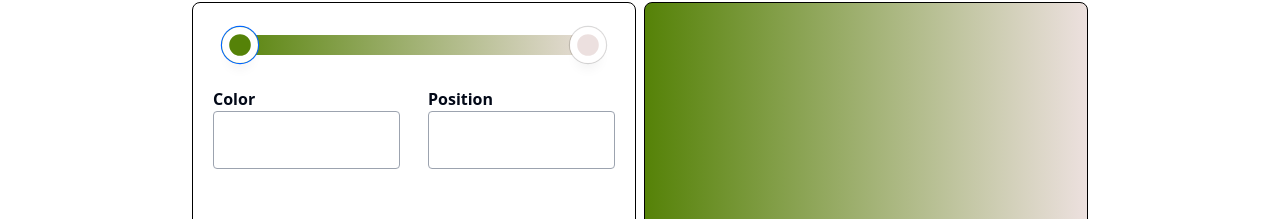
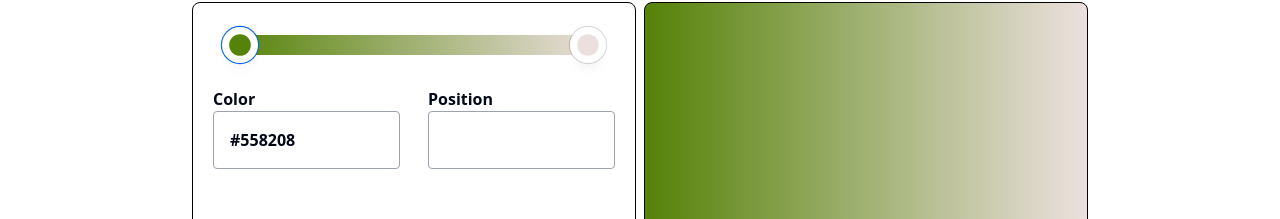
Before and after one commit to chingu-voyages/devex.tools, a React (Vite) app in the folder fetools-app/: page /color-gradient in a window 1280 px wide. Shown: the part 266-485 px from the top of the page. Built offline with nearby package versions, Linux system fonts and the light colour scheme.

Commit message:
make the colorInput work and update color Values

```diff
--- a/fetools-app/src/components/ColorGradientInterface.jsx
+++ b/fetools-app/src/components/ColorGradientInterface.jsx
@@ -1,33 +1,67 @@
-import { useRef, useState } from "react"
+import { useRef, useState, useEffect } from "react"
+import tinycolor from "tinycolor2";
 
-export default function ColorGradientInterface({}){
+export default function ColorGradientInterface({
+    showValues,
+    handleColorChange
+}){
 
-    const [showValues, setShowValues] = useState()
+    const [displayData, setDisplayData] = useState(showValues)
+    const [inputValue, setInputValue] = useState({
+        color: showValues.color
+    });
+
     const colorInputRef = useRef()
 
-    updateValues()
+    // Update displayData when showValues changes
+    useEffect(() => {
+        setDisplayData(showValues);
+    }, [showValues]);
+
+    // Ensure input fields reflect the updated displayData
+    useEffect(() => {
+        if (colorInputRef.current) {
+            colorInputRef.current.value = inputValue.color;
+        }
+    }, [inputValue]);
 
     return(
         <>
         <div className="grid grid-cols-2 grid-rows-3 gap-x-7 gap-y-12 px-5">
-            <label id="color" className="flex flex-col w-full font-bold">Color
-                <input ref={colorInputRef} type="text" className="rounded-sm border border-gray-400 p-4"/>
+            <label id="color" className="flex flex-col w-full font-bold ">Color
+                <input
+                ref={colorInputRef}
+                defaultValue={displayData.color}
+                onChange={handleColorInputChange}
+                placeholder={displayData.color}
+                type="text"
+                className="rounded-sm border border-gray-400 p-4 uppercase"/>
             </label>
             <label id="position" className="flex flex-col w-full font-bold">Position
-                <input type="text" className="rounded-sm border border-gray-400 p-4"/>
+                <input type="text" className="rounded-sm border border-gray-400 p-4 uppercase"/>
             </label>
             <label id="color" className="flex flex-col w-full font-bold">Rotation
-                <input type="text" className="rounded-sm border border-gray-400 p-4"/>
+                <input type="text" className="rounded-sm border border-gray-400 p-4 uppercase"/>
             </label>
             <label id="position" className="flex flex-col w-full font-bold">Type
-                <input type="text" className="rounded-sm border border-gray-400 p-4"/>
+                <input type="text" className="rounded-sm border border-gray-400 p-4 uppercase"/>
             </label>
         </div>
         </>
     )
 
-    function updateValues(){
-        //console.log(colorInputRef.current)
+    function isValidHexColor(color){
+        return tinycolor(color).isValid();
     }
 
+    function handleColorInputChange(evt){
+        const newColor = evt.target.value;
+        setInputValue({...inputValue, color: newColor}); // Update input value
+
+        console.log(isValidHexColor(newColor))
+
+        if (isValidHexColor(newColor)) {
+            handleColorChange(newColor); // Pass the new color to the parent component
+        }
+    };
 }
--- a/fetools-app/src/components/ColorGradientSlider.jsx
+++ b/fetools-app/src/components/ColorGradientSlider.jsx
@@ -1,17 +1,13 @@
-import test from "node:test";
-import { useState } from "react"
-import tinycolor from "tinycolor2";
+import {  useState } from "react"
 
-export default function ColorGradientSlider(
-    {
-        colorsArr,
-        updatedColors,
-        getHexColor,
-        handleSetUpdatedColors
-    }
-    ){
-
-    const colorStyles = getCSSRules(':root')
+export default function ColorGradientSlider({
+    colorsArr,
+    updatedColors,
+    getHexColor,
+    handleSetUpdatedColors,
+    updateCSSValues,
+    handleSetCurrentKnob
+}){
 
     const [activeIndex, setActiveIndex] = useState(0)
 
@@ -25,35 +21,6 @@ export default function ColorGradientSlider(
         </div>
     </>
     )
-
-    function getCSSRules(CSSRule){
-        const styleSheet = document.styleSheets[0].cssRules
-        for(let CSSStyle of styleSheet){
-            if(CSSStyle.selectorText===CSSRule){
-                return CSSStyle
-            }
-        }
-    }
-
-    function updateCSSValues(cssVariable, newValue){
-        colorStyles.style.setProperty(cssVariable, newValue)
-    }
-
-    function checkColorArraysMatch(){
-
-        const colorChanges = {}
-
-        colorsArr.forEach((color,idx)=>{
-            if(color!==updatedColors[idx]){
-                colorChanges[idx] = {original: color, changeTo: updatedColors[0] }
-            } else{
-                colorChanges[idx] = {sameColor: color}
-            }
-
-        })
-
-        return colorChanges
-    }
 
     function createHandles(currentIndex,knobs=2){
 
@@ -197,7 +164,7 @@ export default function ColorGradientSlider(
         currentThumbElement.classList.add('isActive', 'z-10')
 
         handleSetActiveIndex(currentThumbElement.id)
-
+        handleSetCurrentKnob(currentThumbElement)
     }
 
 }
--- a/fetools-app/src/pages/ColorGradient.jsx
+++ b/fetools-app/src/pages/ColorGradient.jsx
@@ -1,4 +1,4 @@
-import { useState, useRef } from "react";
+import { useState} from "react";
 import tinycolor from "tinycolor2";
 
 import ColorGradientSlider from "../components/ColorGradientSlider";
@@ -13,10 +13,12 @@ const colorsArr = [
 export default function ColorGradient(){
 
     const [updatedColors, setUpdatedColors] = useState(colorsArr)
-    const [activeIndex, setActiveIndex] = useState(1)
+    const [currentKnob, setCurrentKnob] = useState(false)
+
+    console.log(getHexString(updatedColors[0]))
 
     const showValues = {
-        color: null
+        color: currentKnob?getHexString(currentKnob.dataset.color):getHexString(updatedColors[0])
     }
 
     updateCSSValues('--color1-thumb', colorsArr[0])
@@ -37,12 +39,13 @@ export default function ColorGradient(){
                 colorsArr={colorsArr}
                 updatedColors={updatedColors}
                 handleSetUpdatedColors={handleSetUpdatedColors}
-                handleSetActiveIndex={handleSetActiveIndex}
-                activeIndex={activeIndex}
+                updateCSSValues={updateCSSValues}
+                handleSetCurrentKnob={handleSetCurrentKnob}
                 />
 
                 <ColorGradientInterface
                 showValues={showValues}
+                handleColorChange={handleColorChange}
                 />
             </div>
 
@@ -54,20 +57,27 @@ export default function ColorGradient(){
     </>
     )
 
-    function updateShowValues(){
-        const currentKnob = document.querySelector('.isActive')
-
-        showValues.color = tinycolor(currentKnob.dataset.color).toHexString()
-
-        console.log(showValues)
-    }
-
     function handleSetUpdatedColors(newColorsArr){
         setUpdatedColors(newColorsArr)
     }
 
-    function handleSetActiveIndex(index){
-        setActiveIndex(index)
+    function handleSetCurrentKnob(knob){
+        setCurrentKnob(knob)
+    }
+
+    function handleColorChange(newColor){
+        // Assuming updatedColors is an array with two color values
+        console.log(newColor)
+        const newColorsArr = [...updatedColors];
+
+        if(!currentKnob){
+            newColorsArr[0] = getHslString(newColor);
+            console.log(newColorsArr)
+            setUpdatedColors(newColorsArr);
+            return
+        }
+        newColorsArr[currentKnob.id] = getHslString(newColor); // Update the color at the current knob index
+        setUpdatedColors(newColorsArr); // Update the colors state
     }
 
 }
@@ -79,6 +89,12 @@ function getRandomColor(){
     return (`hsla(${hNum}, ${sNum}%, ${lNum}%, 1)`)
 }
 
+function updateCSSValues(cssVariable, newValue){
+    const colorStyles = getCSSRules(':root')
+
+    colorStyles.style.setProperty(cssVariable, newValue)
+}
+
 function getCSSRules(CSSRule){
     const styleSheet = document.styleSheets[0].cssRules
     for(let CSSStyle of styleSheet){
@@ -88,8 +104,12 @@ function getCSSRules(CSSRule){
     }
 }
 
-function updateCSSValues(cssVariable, newValue){
-    const colorStyles = getCSSRules(':root')
+function getHexString(color){
+    const currentHexColor = tinycolor(color).toHexString()
+    return currentHexColor
+}
 
-    colorStyles.style.setProperty(cssVariable, newValue)
+function getHslString(color){
+    const currentHexColor = tinycolor(color).toHslString()
+    return currentHexColor
 }
```
